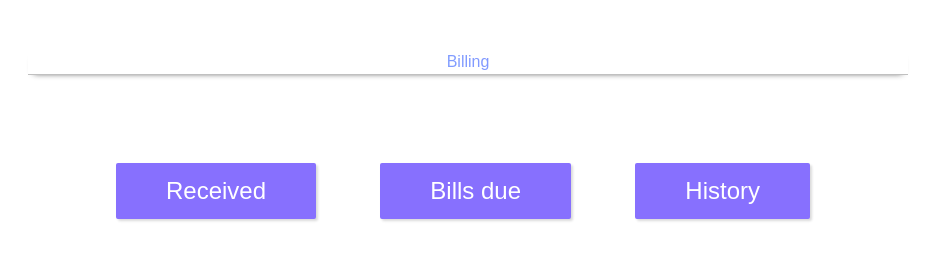
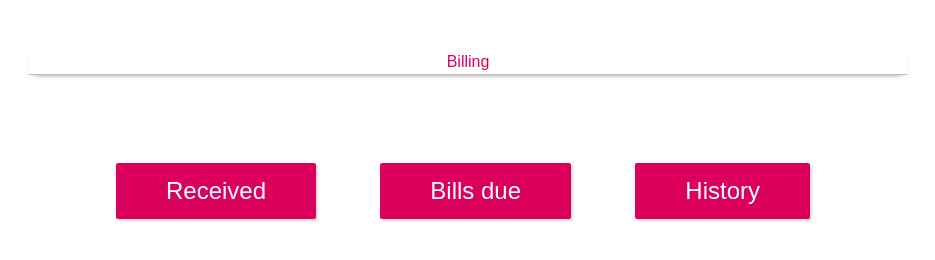
Before and after one commit to anusreesubash/dairy-app, a React app in the folder app/: page /billing in a window 1280 px wide. Shown: the whole page, without its empty margins (172-1107 px from the left). Built offline with nearby package versions, Linux system fonts and the light colour scheme.

Commit message:
style updates

```diff
--- a/app/src/containers/Billing/StyledWrapper.js
+++ b/app/src/containers/Billing/StyledWrapper.js
@@ -4,7 +4,8 @@ const StyledWrapper = styled.div`
   .header {
     text-align: center;
     // background: -webkit-linear-gradient(45deg, #09009f 20%, #00ff95);
-    background: -webkit-linear-gradient(0deg, #80a3ff 40%, #8770fe);
+    // background: -webkit-linear-gradient(0deg, #80a3ff 40%, #8770fe);
+    background: #db005c;
     -webkit-background-clip: text;
     -webkit-text-fill-color: transparent;
     border-bottom: 1px solid silver;
@@ -30,7 +31,7 @@ const StyledWrapper = styled.div`
     outline: none;
     color: #fff;
     // background: -webkit-linear-gradient(0deg, #8770fe 60%, #80a3ff);
-    background-color: #8770fe;
+    background-color: #db005c;
     border: none;
     box-shadow: rgba(0, 0, 0, 0.15) 1.95px 1.95px 2.6px;
   }
--- a/app/src/containers/Customers/index.css
+++ b/app/src/containers/Customers/index.css
@@ -1,6 +1,7 @@
 .customers-navbar {
 	height: 100px;
-	background-color: #09009f;
+	background-color: #db005c;
+  /*background-color: #09009f;*/
 	display: flex;
 	flex-direction: row;
 	justify-content: space-between;
@@ -61,8 +62,8 @@
   cursor: pointer;
   outline: none;
   color: #fff;
-  background-color: #80a3ff;
-  border: 1px solid #8aa2e3;
+  background-color: #db005c;
+  border: 1px solid #db005c;
   border-radius: 2px;
   box-shadow: rgba(0, 0, 0, 0.15) 1.95px 1.95px 2.6px;
 }
--- a/app/src/containers/Dailylog/StyledWrapper.js
+++ b/app/src/containers/Dailylog/StyledWrapper.js
@@ -31,8 +31,8 @@ const StyledWrapper = styled.div`
   }
 
   .btn-selected {
-    background: #8770fe;
-    border: 1px solid #8e7cea;
+    background: #db005c;
+    border: 1px solid #db005c;
   }
 
   .btn-option {
@@ -112,7 +112,7 @@ const StyledWrapper = styled.div`
   }
 
   .react-datepicker__day--selected {
-    background-color: cornflowerblue;
+    background-color: #db005c;
   }
 `;
 
--- a/app/src/containers/Main/StyledWrapper.js
+++ b/app/src/containers/Main/StyledWrapper.js
@@ -4,35 +4,50 @@ const StyledWrapper = styled.div`
   .header {
     text-align: center;
     // background: -webkit-linear-gradient(45deg, #09009f 20%, #00ff95);
-    background: -webkit-linear-gradient(0deg, #80a3ff 40%, #8770fe);
+    // background: -webkit-linear-gradient(0deg, #db005c 40%, #8770fe);
+    background: #db005c;
     -webkit-background-clip: text;
     -webkit-text-fill-color: transparent;
-    border-bottom: 1px solid silver;
-    -webkit-box-shadow: 0 4px 6px -6px #222;
-    -moz-box-shadow: 0 4px 6px -6px #222;
-    box-shadow: 0 4px 6px -6px #222;
+    // border-bottom: 1px solid silver;
+    // -webkit-box-shadow: 0 4px 6px -6px #222;
+    // -moz-box-shadow: 0 4px 6px -6px #222;
+    // box-shadow: 0 4px 6px -6px #222;
+  }
+
+  .header h1 {
+    font-size: 40px;
+    font-weight: 400;
+    font-family: sans-serif;
   }
 
   .main-container {
-    display: flex;
-    flex-direction: row;
-    justify-content: space-between;
-    width: 80%;
+    display: grid;
+    grid-gap: 35px;
+    grid-template-columns: repeat(auto-fit, minmax(200px, 2fr));
+    width: 50%;
     margin: auto;
     margin-top: 10%;
   }
 
   .main-container .btn {
+    min-width: 230px;
+    max-width: fit-content;
+    height: 100px;
+    border-radius: 5px;
     padding: 10px 50px;
     font-size: 24px;
     text-align: center;
     cursor: pointer;
     outline: none;
     color: #fff;
-    // background: -webkit-linear-gradient(0deg, #8770fe 60%, #80a3ff);
-    background-color: #8770fe;
-    border: none;
+    // background: -webkit-linear-gradient(0deg, #db005c 60%, #8770fe);
+    background-color: #db005c;
+    border: 1px solid #db005c;
     box-shadow: rgba(0, 0, 0, 0.15) 1.95px 1.95px 2.6px;
+
+    &:hover {
+      box-shadow: 0 12px 16px 0 rgba(0,0,0,0.24), 0 25px 50px 0 rgba(0,0,0,0.19);
+    }
   }
 `;
 
--- a/app/src/containers/Main/index.js
+++ b/app/src/containers/Main/index.js
@@ -20,6 +20,7 @@ const Main = () => {
         </NavLink>
         <button className="btn"> Reports </button>
         <button className="btn"> Inventory </button>
+        <button className="btn"> Inventory </button>
       </div>
     </StyledWrapper>
 	)
```
